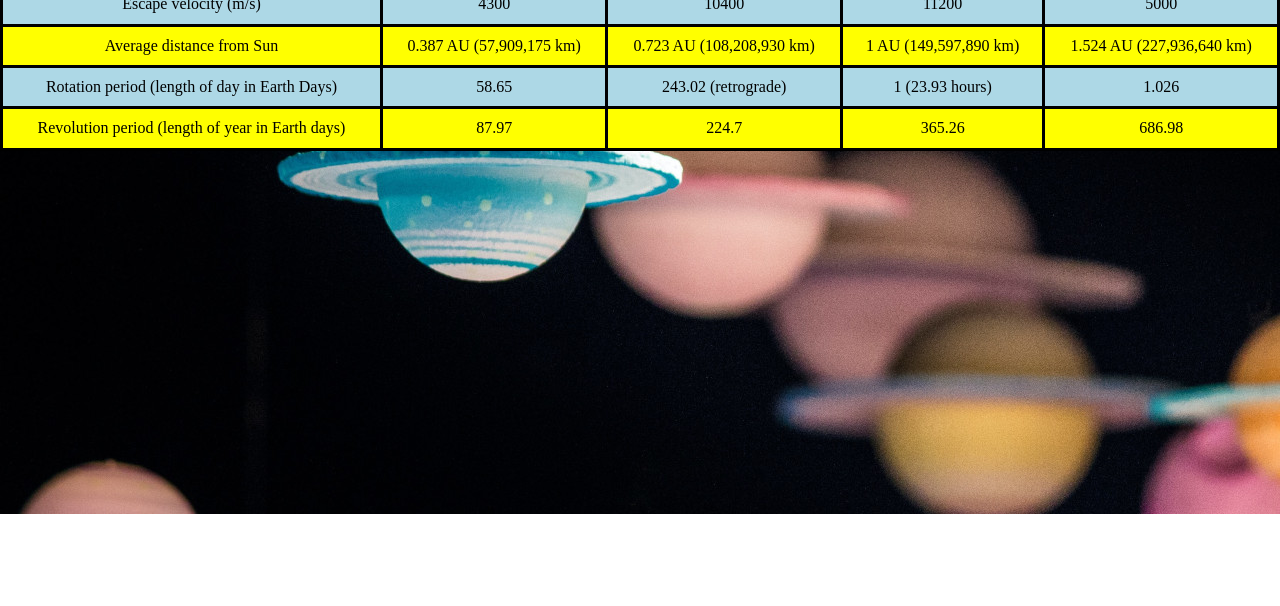
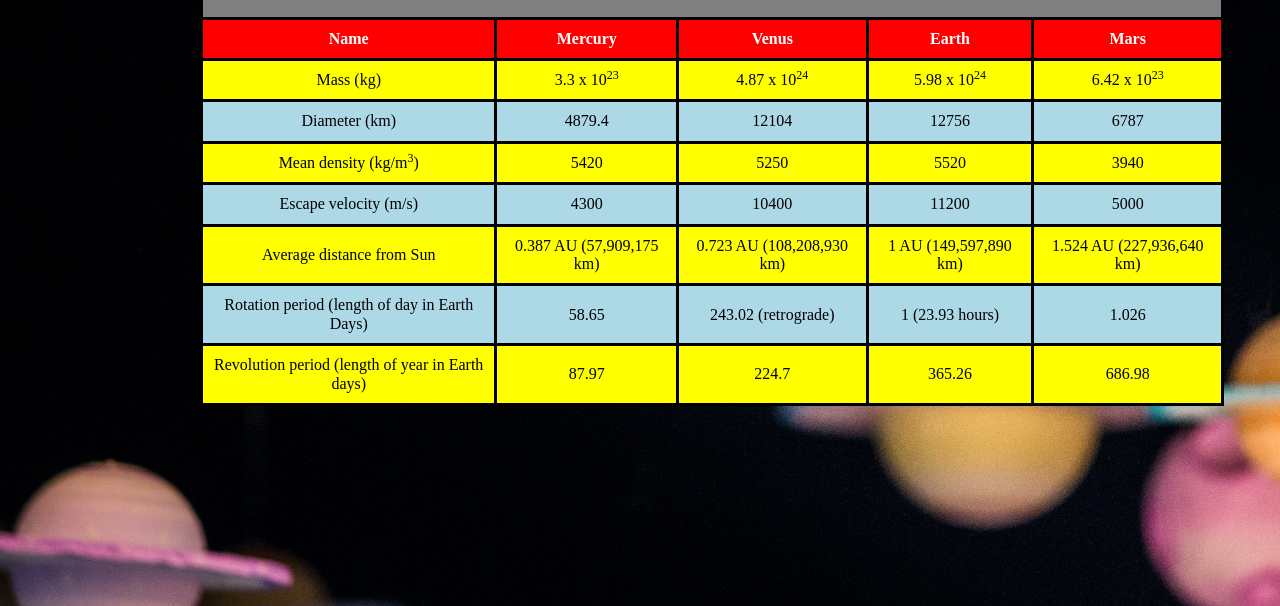
Before and after one commit to imranalam818/lab5, a plain HTML site: page index.html in a window 1280 px wide. Shown: the part 286-892 px from the top of the page. Before the commit the page ends 800 px from the top, so only its background shows below. Drawn offline with Linux system fonts and the light colour scheme.

Commit message:
Update style1.css

```diff
--- a/style1.css
+++ b/style1.css
@@ -5,7 +5,8 @@ body
 }
 table
 {
-  width: 100%;
+  width: 80%;
+  margin: 200px;
 }
 table,th,td
 {
```
